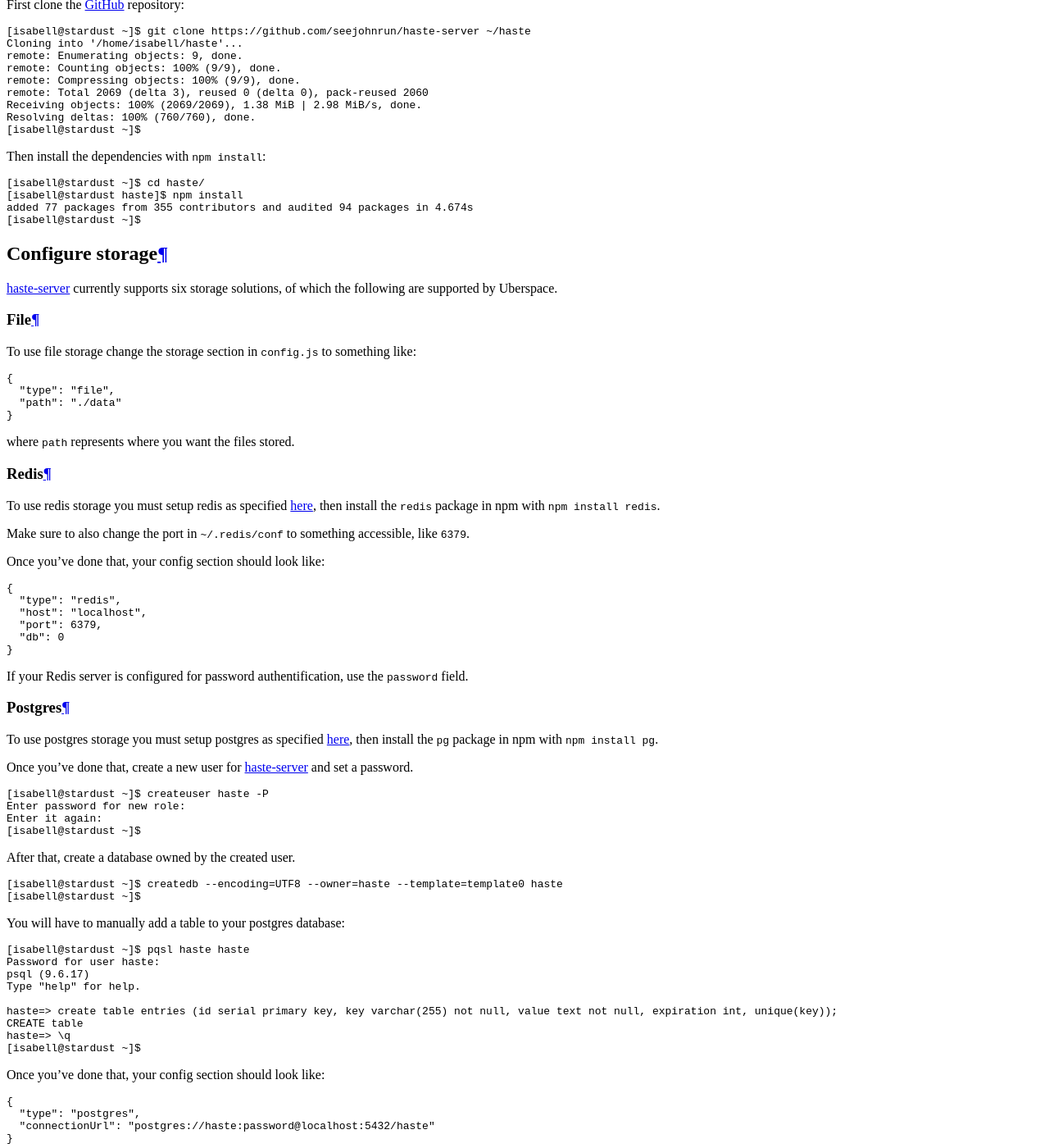
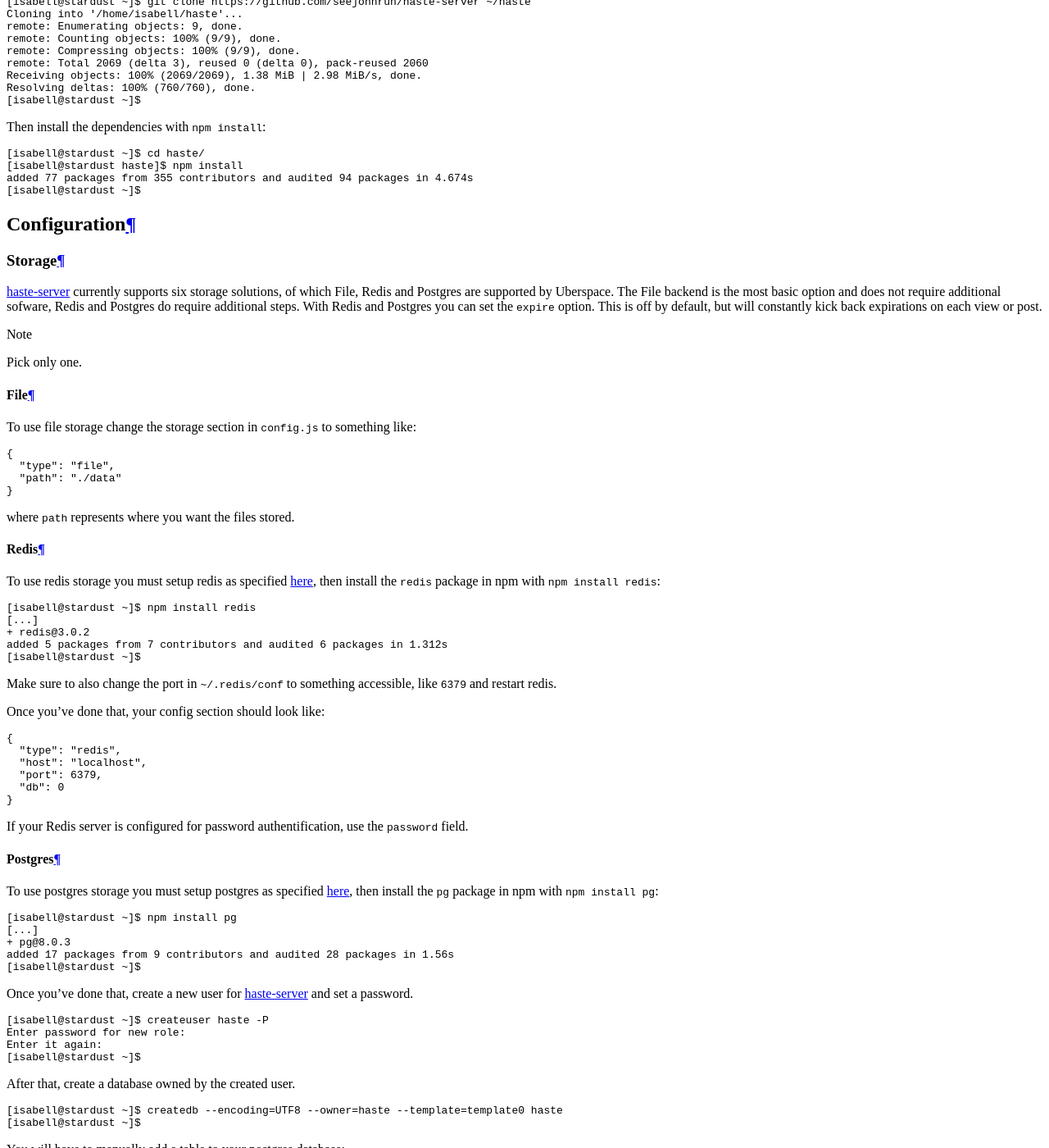
Before and after one commit to Uberspace/lab, a Sphinx documentation site: the page built from source/guide_hasteserver.rst, in a window 1280 px wide and 1400 px high, scrolled down 3684 px. Shown: the whole window at 82% size. Built offline with Sphinx 7.4.7 and the Read the Docs theme 2.0.0, drawn with Linux system fonts in a browser that asks for light colours; some of the changed text lies outside the part shown.

Commit message:
[haste] change structure, add some code-blocks

```diff
--- a/source/guide_hasteserver.rst
+++ b/source/guide_hasteserver.rst
@@ -10,9 +10,9 @@
   .. image:: _static/images/haste.png
       :align: center
 
-#############
+#####
 Haste
-#############
+#####
 
 .. tag_list::
 
@@ -48,7 +48,7 @@
 .. include:: includes/web-domain-list.rst
 
 Installation
-=============
+============
 
 First clone the GitHub_ repository:
 
@@ -75,13 +75,20 @@
   [isabell@stardust ~]$
 
 
-Configure storage
-===================
+Configuration
+=============
 
-haste-server_ currently supports six storage solutions, of which the following are supported by Uberspace.
+Storage
+-------
+
+haste-server_ currently supports six storage solutions, of which File, Redis and Postgres are supported by Uberspace. The File backend is the most basic option and does not require additional sofware, Redis and Postgres do require additional steps. With Redis and Postgres you can set the ``expire`` option. This is off by default, but will constantly kick back expirations on each view or post.
+
+.. note::
+
+  Pick only one.
 
 File
-------
+^^^^
 
 To use file storage change the storage section in ``config.js`` to something like:
 
@@ -95,11 +102,19 @@
 where ``path`` represents where you want the files stored.
 
 Redis
---------
+^^^^^
 
-To use redis storage you must setup redis as specified :lab:`here <guide_redis>`, then install the ``redis`` package in npm with ``npm install redis``.
+To use redis storage you must setup redis as specified :lab:`here <guide_redis>`, then install the ``redis`` package in npm with ``npm install redis``:
 
-Make sure to also change the port in ``~/.redis/conf`` to something accessible, like ``6379``.
+.. code-block:: console
+
+  [isabell@stardust ~]$ npm install redis
+  [...]
+  + redis@3.0.2
+  added 5 packages from 7 contributors and audited 6 packages in 1.312s
+  [isabell@stardust ~]$
+
+Make sure to also change the port in ``~/.redis/conf`` to something accessible, like ``6379`` and restart redis.
 
 Once you've done that, your config section should look like:
 
@@ -115,9 +130,17 @@
 If your Redis server is configured for password authentification, use the ``password`` field.
 
 Postgres
------------
+^^^^^^^^
 
-To use postgres storage you must setup postgres as specified :lab:`here <guide_postgresql>`, then install the ``pg`` package in npm with ``npm install pg``.
+To use postgres storage you must setup postgres as specified :lab:`here <guide_postgresql>`, then install the ``pg`` package in npm with ``npm install pg``:
+
+.. code-block:: console
+
+  [isabell@stardust ~]$ npm install pg
+  [...]
+  + pg@8.0.3
+  added 17 packages from 9 contributors and audited 28 packages in 1.56s
+  [isabell@stardust ~]$
 
 Once you've done that, create a new user for haste-server_ and set a password.
 
@@ -175,7 +195,7 @@
 .. include:: includes/web-backend.rst
 
 Setup daemon
-====================
+------------
 
 Create ``~/etc/services.d/haste-server.ini`` with the following content:
 
```
Also changed, not shown: other parts of source/guide_hasteserver.rst (+2 -5 lines).
